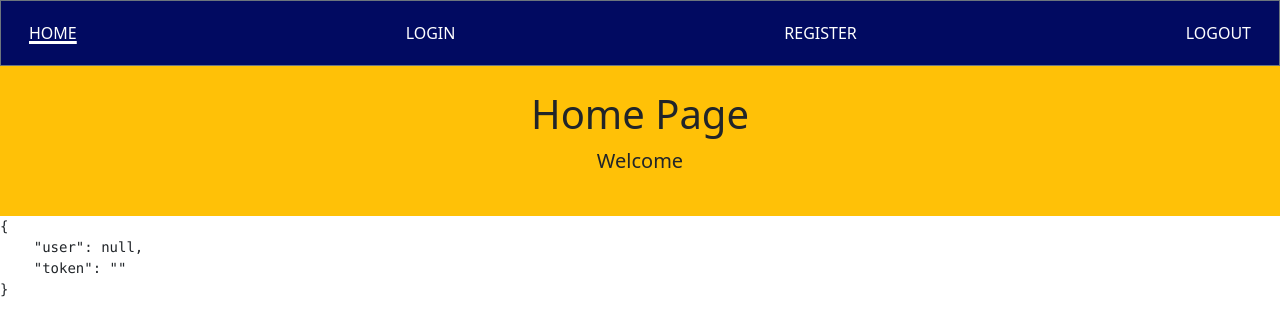
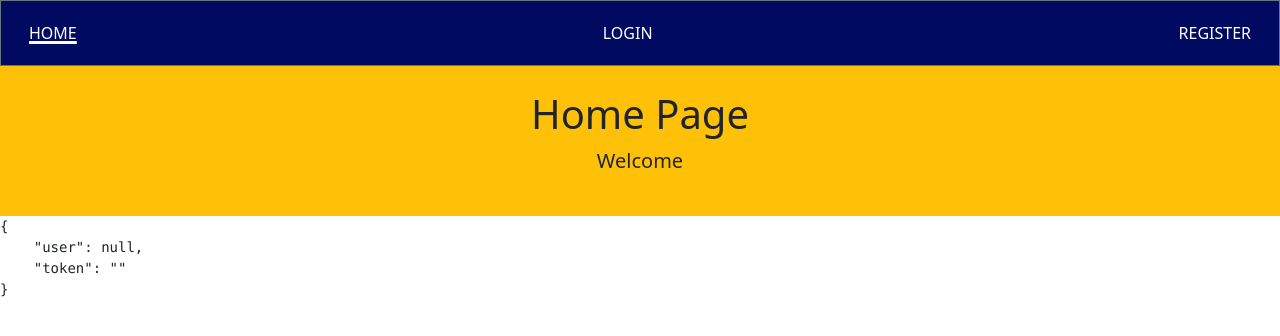
Before and after one commit to PgGitau/shopifi, a React (Create React App) app in the folder client/: page / in a window 1280 px wide. Shown: the top 336 px of the page. Built offline with nearby package versions, Linux system fonts and the light colour scheme.

Commit message:
add condition to hide or show navbar, and add .pointer class for cursor

```diff
--- a/client/src/components/nav/Menu.js
+++ b/client/src/components/nav/Menu.js
@@ -21,6 +21,10 @@ function Menu() {
             </NavLink>
           </li>
 
+      {/* conditionally show and hide nav links
+      when user is not authenticated */}
+          { !auth?.user ? (
+            <>
               <li className="nav-item">
                 <NavLink className="nav-link" to="/login">
                   LOGIN
@@ -32,12 +36,14 @@ function Menu() {
                   REGISTER
                 </NavLink>
               </li>
-
-          <li className="nav-item">
+            </>
+          ) : (
+            <li className="nav-item pointer">
               <a onClick={logout} className="nav-link">
                 LOGOUT
               </a>
             </li>
+          )}
         </ul>
       </div>
     );
```
Lines whose indentation alone changed are shown as unchanged.
